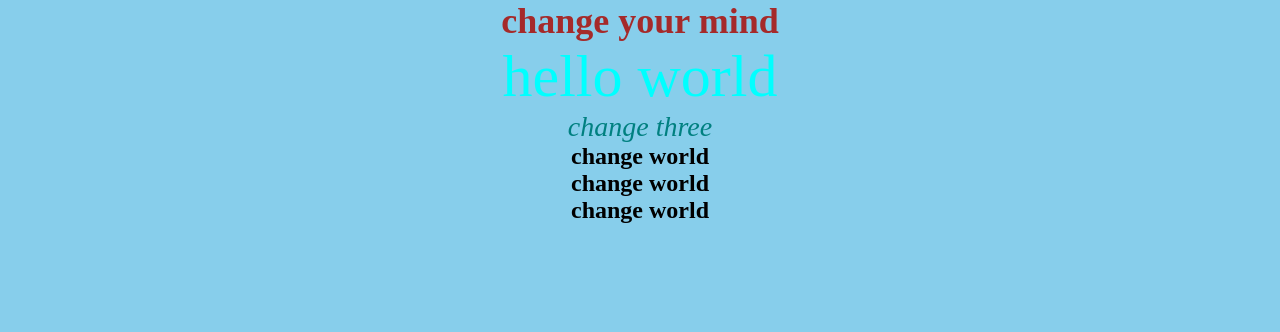
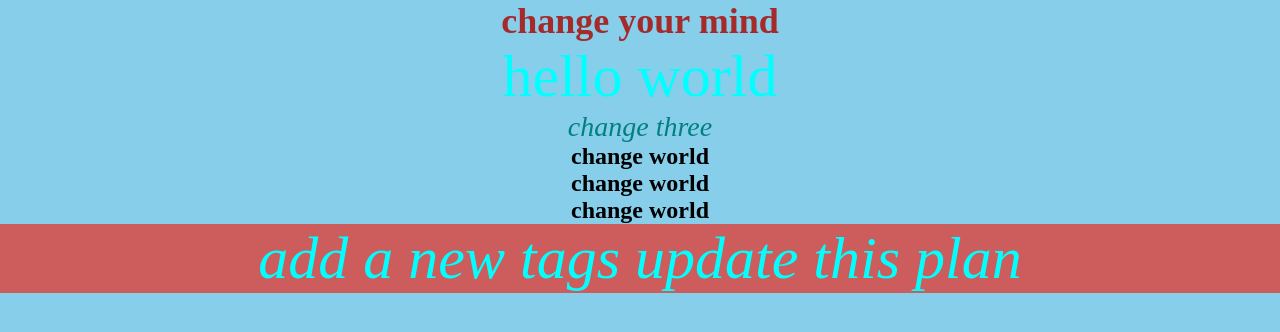
Before and after one commit to StrangeClow/connectVScode, a plain HTML site: page index.html in a window 1280 px wide. Drawn offline with Linux system fonts and the light colour scheme.

Commit message:
add REMADE.md and index.html and update index.css

```diff
--- a/index.css
+++ b/index.css
@@ -22,3 +22,8 @@ span {
     font-size: 28px;
     color: teal;
 }
+.con {
+    background-color: indianred;
+    font-style: italic;
+    font-size: 42px;
+}
--- a/index.html
+++ b/index.html
@@ -15,6 +15,9 @@
         <h2>change world</h2>
         <h2>change world</h2>
         <h2>change world</h2>
+        <div class="con">
+            <span>add a new tags update this plan</span>
+        </div>
     </div>
 </body>
 </html>
```
Also changed, not shown: 1 other file.
